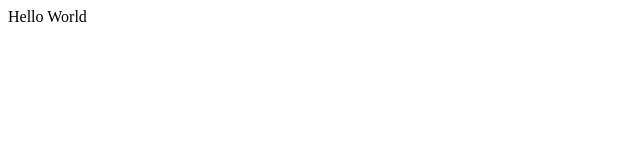
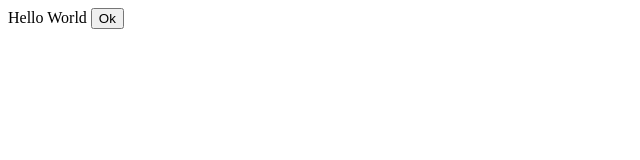
Before and after one commit to TrikiWassim/demo-repo, a plain HTML site: page index.html in a window 1280 px wide. Shown: the full height of the page, 0-640 px from the left. Drawn offline with Linux system fonts and the light colour scheme.

Commit message:
Update index.html add button Ok

```diff
--- a/index.html
+++ b/index.html
@@ -1 +1,4 @@
-<div>Hello World</div>
+<div>
+    <span>Hello World</span>
+    <button>Ok</button>
+</div>
```
